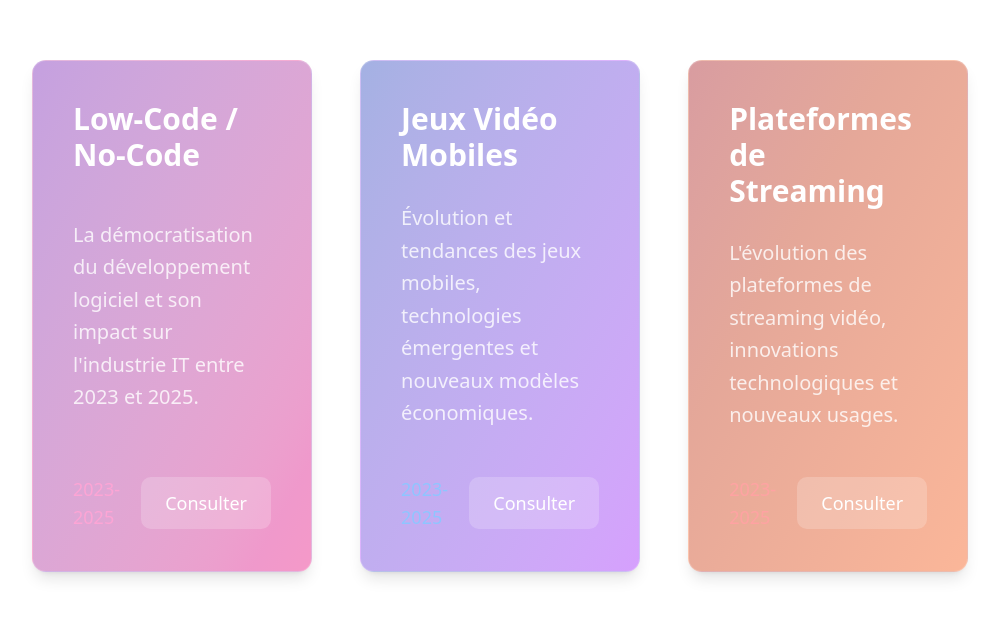
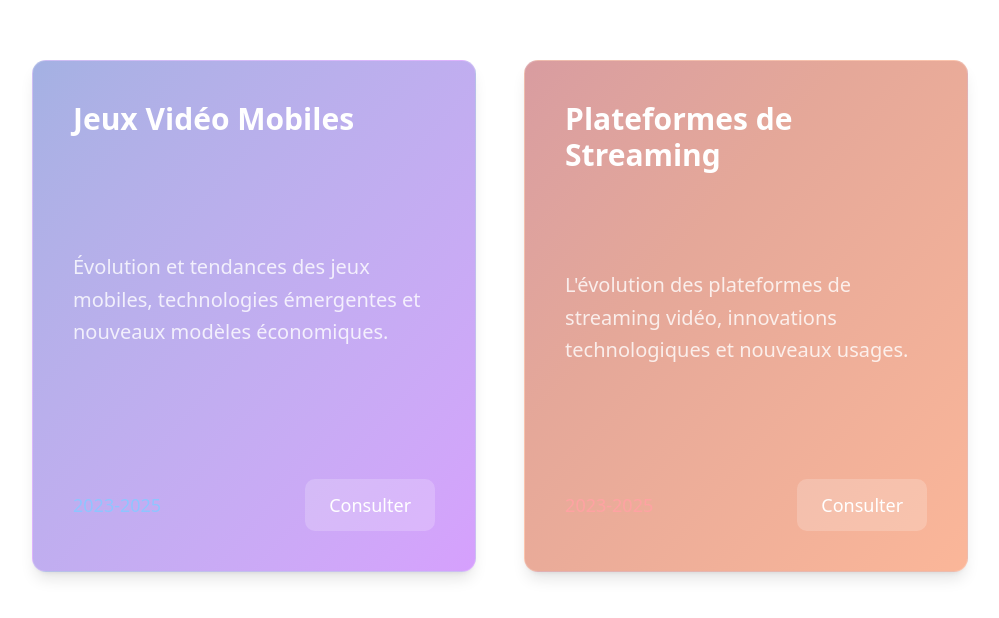
Before and after one commit to Nicolas-Kadir-Efrei/Portfolio, a Next.js app: page / in a window 1280 px wide. Shown: the part 4666-5284 px from the top of the page, without its empty margins (272-1271 px from the left). Built offline with nearby package versions, Linux system fonts and the light colour scheme.

Commit message:
Désactivation temporaire de la veille Low Code No Code

```diff
--- a/src/components/veilleSelector.jsx
+++ b/src/components/veilleSelector.jsx
@@ -47,34 +47,9 @@ export default function VeilleSelector() {
               Veilles Technologiques
             </motion.h2>
 
-            <div className="grid md:grid-cols-3 gap-12">
-              {/* Carte pour la veille Low-Code/No-Code */}
-              <motion.div
-                className="bg-gradient-to-br from-purple-800/40 to-pink-600/40 p-10 rounded-xl backdrop-blur-sm border border-white/20 shadow-lg cursor-pointer h-[32rem] flex flex-col justify-between"
-                onClick={() => selectVeille('nocode')}
-                whileHover={{ scale: 1.05, rotate: 3, boxShadow: '0 0 20px rgba(236, 72, 153, 0.7)' }}
-                whileTap={{ scale: 0.95, rotate: -3 }}
-                initial={{ opacity: 0, scale: 0.8, rotateY: 45 }}
-                animate={{ opacity: 1, scale: 1, rotateY: 0 }}
-                transition={{
-                  duration: 1.2,
-                  type: 'spring',
-                  stiffness: 200,
-                  damping: 15
-                }}
+            <div className="grid md:grid-cols-2 gap-12 mx-auto">
+              {/* Carte pour la veille Low-Code/No-Code - TEMPORAIREMENT DÉSACTIVÉE */}
 
-              >
-                <h3 className="text-3xl font-bold mb-6 text-white">Low-Code / No-Code</h3>
-                <p className="text-white/80 mb-6 text-xl leading-relaxed">
-                  La démocratisation du développement logiciel et son impact sur l'industrie IT entre 2023 et 2025.
-                </p>
-                <div className="flex justify-between items-center mt-4">
-                  <span className="text-lg text-pink-300 font-medium">2023-2025</span>
-                  <button className="px-6 py-3 bg-white/20 hover:bg-white/30 rounded-lg transition-colors duration-300 text-lg font-medium">
-                    Consulter
-                  </button>
-                </div>
-              </motion.div>
 
               {/* Carte pour la veille Jeux Mobiles */}
               <motion.div
@@ -152,7 +127,8 @@ export default function VeilleSelector() {
           exit={{ opacity: 0, scale: 1.1, y: -50, filter: 'blur(10px)' }}
           transition={{ duration: 1.1, ease: [0.16, 1.0, 0.3, 1.0] }}
         >
-          {activeVeille === 'nocode' && <VeilleNoCode onBack={handleBack} />}
+          {/* Veille No-Code temporairement désactivée */}
+          {/* {activeVeille === 'nocode' && <VeilleNoCode onBack={handleBack} />} */}
           {activeVeille === 'jeux' && <VeilleJeuxMobiles onBack={handleBack} />}
           {activeVeille === 'streaming' && <VeilleStreaming onBack={handleBack} />}
         </motion.div>
```
